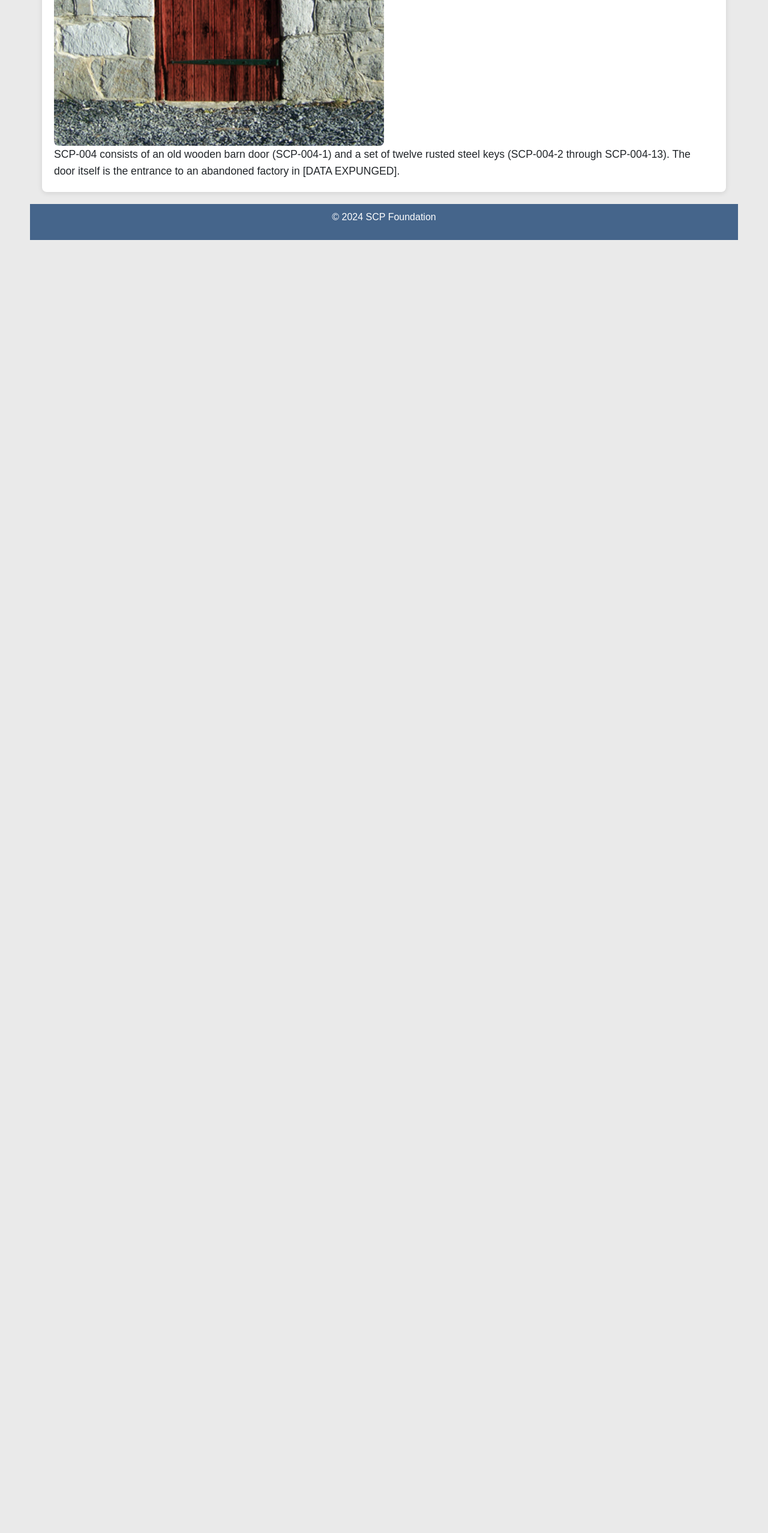
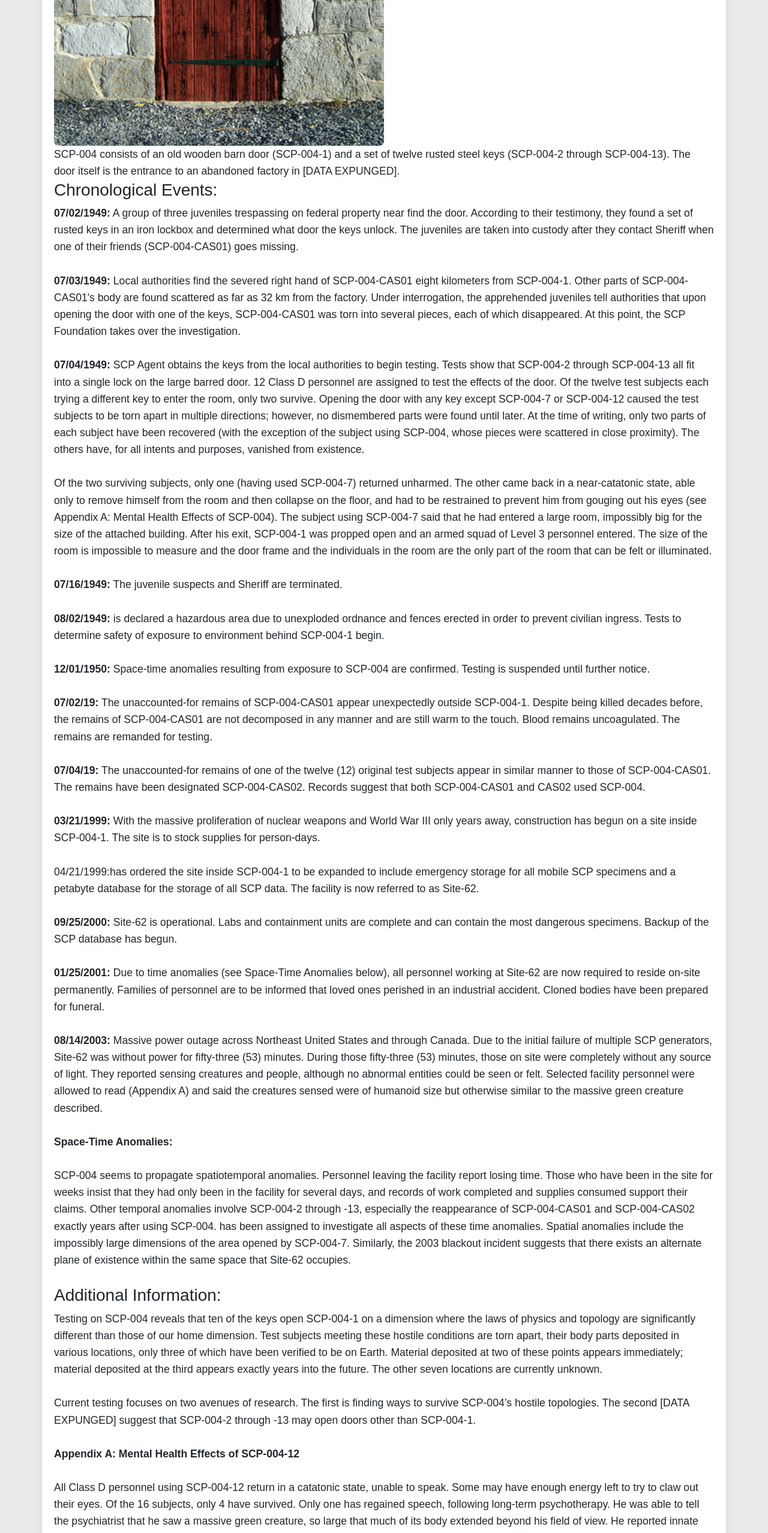
Before and after one commit to rejinhacker/30075059_SCP_React, a React (Create React App) app: page /scp4 in a window 1280 px wide. Shown: the part 794-3349 px from the top of the page at 60% size. Before the commit the page ends 1244 px from the top, so only its background shows below. Built offline with nearby package versions, Linux system fonts and the light colour scheme.

Commit message:
Update SCP4.js

```diff
--- a/src/components/SCP4.js
+++ b/src/components/SCP4.js
@@ -15,17 +15,28 @@ const SCPPage4 = () => {
 
             <h3>Description:</h3>
             {scp.Image && ( // Optional image display
-                <img
-                    src={scp.Image}
-                    alt={`An illustration of ${scp.Item}, showing its unique characteristics and containment protocols`} // More descriptive alt text
-                    style={{ width: '50%', height: 'auto', borderRadius: '8px' }}
-                />
+                <img src={scp.Image} alt={`${scp.Item} image`} style={{ width: '50%', height: 'auto', borderRadius: '8px' }} />
             )}
             <div className="scp-description" dangerouslySetInnerHTML={{ __html: scp.Description }} />
+
             {scp.Reference && ( // Check if the reference is present
                 <>
                     <h3>Reference:</h3>
                     <div className="scp-description" dangerouslySetInnerHTML={{ __html: scp.Reference }} />
+                </>
+            )}
+
+            {scp.Chronological && ( // Check if chronological information is present
+                <>
+                    <h3>Chronological Events:</h3>
+                    <div className="scp-description" dangerouslySetInnerHTML={{ __html: scp.Chronological }} />
+                </>
+            )}
+
+            {scp.Additional && ( // Check if additional information is present
+                <>
+                    <h3>Additional Information:</h3>
+                    <div className="scp-description" dangerouslySetInnerHTML={{ __html: scp.Additional }} />
                 </>
             )}
         </div>
```
